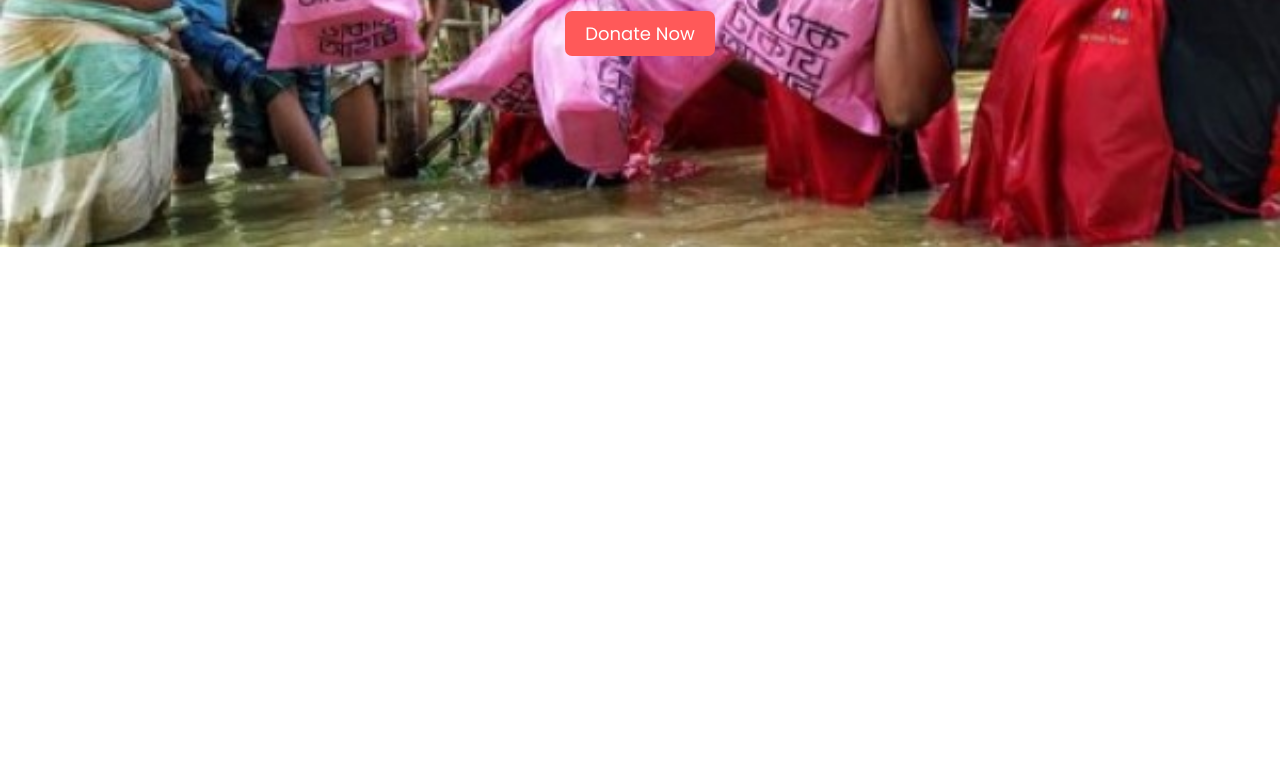
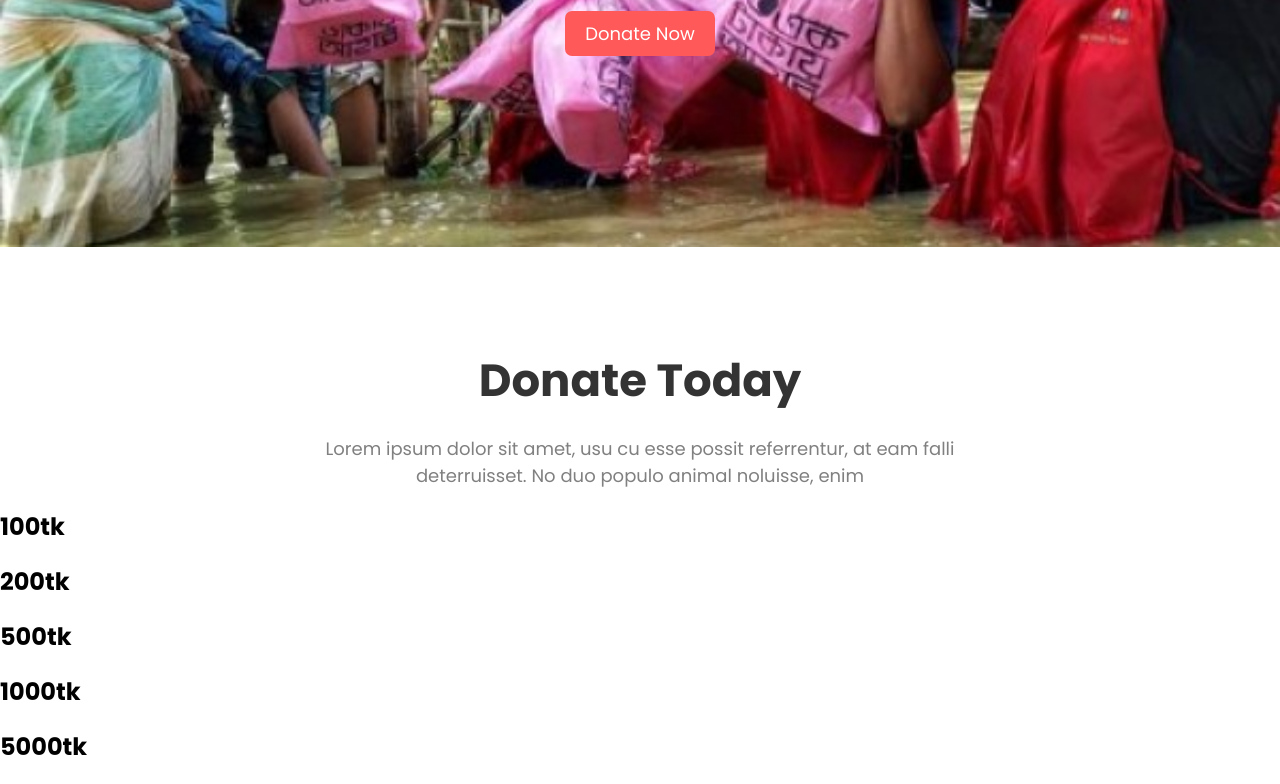
Before and after one commit to henry-rajon/Assignment-1-donate-today, a plain HTML site: page index.html in a window 1280 px wide. Shown: the part 418-1202 px from the top of the page. Before the commit the page ends 800 px from the top, so only its background shows below. Drawn offline with Linux system fonts and the light colour scheme.

Commit message:
donate area half added

```diff
--- a/index.html
+++ b/index.html
@@ -19,5 +19,29 @@
     </section>
     <!-- Banner Area End Here -->
 
+    <!-- Donate Area Start Here -->
+    <section class="donate-area">
+        <div class="donate-content">
+            <h1>Donate Today</h1>
+            <h2>Lorem ipsum dolor sit amet, usu cu esse possit referrentur, at eam falli
+                deterruisset. No duo populo animal noluisse, enim</h2>
+        </div>
+        <div class="donate-prize">
+            <div class="single-prize">
+                <h1>100tk</h1>
+            </div><div class="single-prize">
+                <h1>200tk</h1>
+            </div><div class="single-prize">
+                <h1>500tk</h1>
+            </div><div class="single-prize">
+                <h1>1000tk</h1>
+            </div><div class="single-prize">
+                <h1>5000tk</h1>
+            </div>
+        </div>
+    </section>
+    <!-- Donate Area End Here -->
+
+
 </body>
 </html>
--- a/style.css
+++ b/style.css
@@ -12,6 +12,7 @@ body{
     background-position: center;
     background-size: cover;
     padding-bottom: 200px;
+    margin-bottom: 100px;
 }
 .banner{
     text-align: center;
@@ -41,6 +42,25 @@ body{
     font-size: 18px;
 }
 
+/* Donate CSS Code */
+.donate-area{}
+.donate-content{
+    text-align: center;
+}
+.donate-content h1 {
+    font-size: 45px;
+    color: #333;
+    margin-bottom: 20px;
+}
+.donate-content h2 {
+    font-weight: 400;
+    font-size: 18px;
+    padding: 0 315px;
+    color: gray;
+}
+.donate-prize{}
+.single-prize{}
+.single-prize h1{}
 
 
 
```
